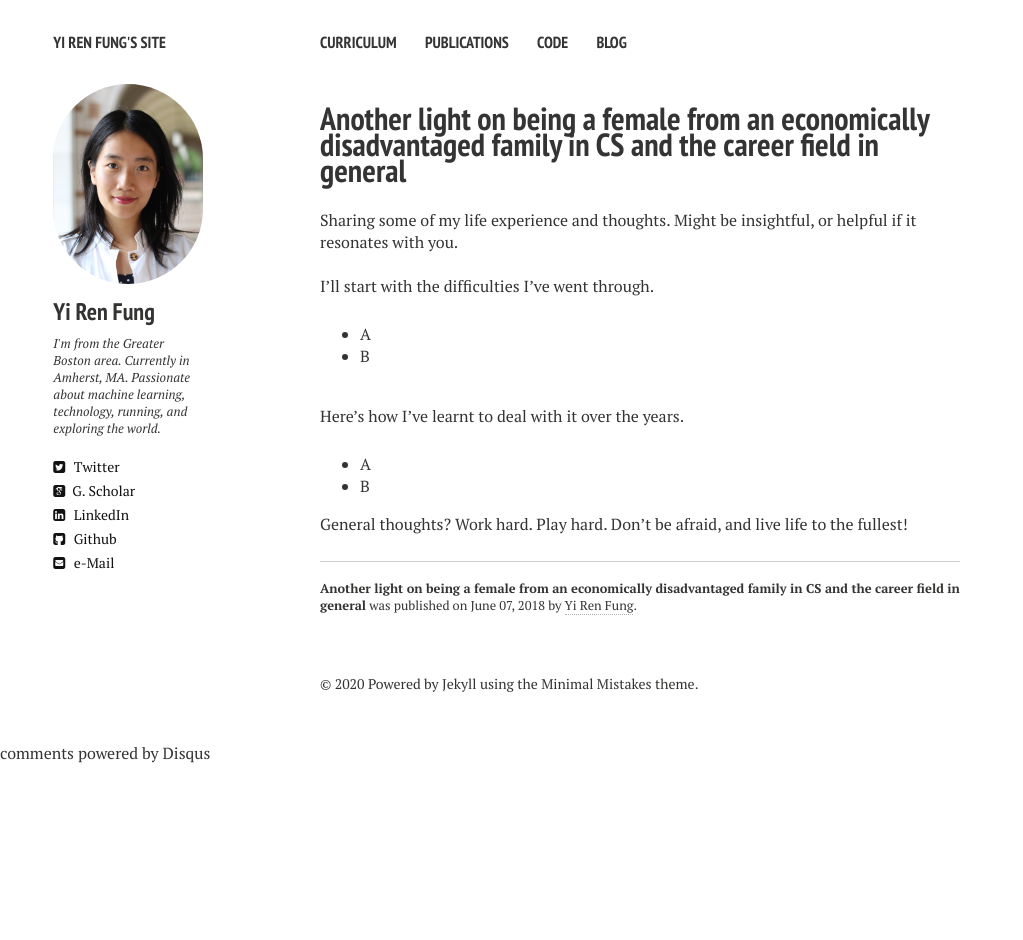
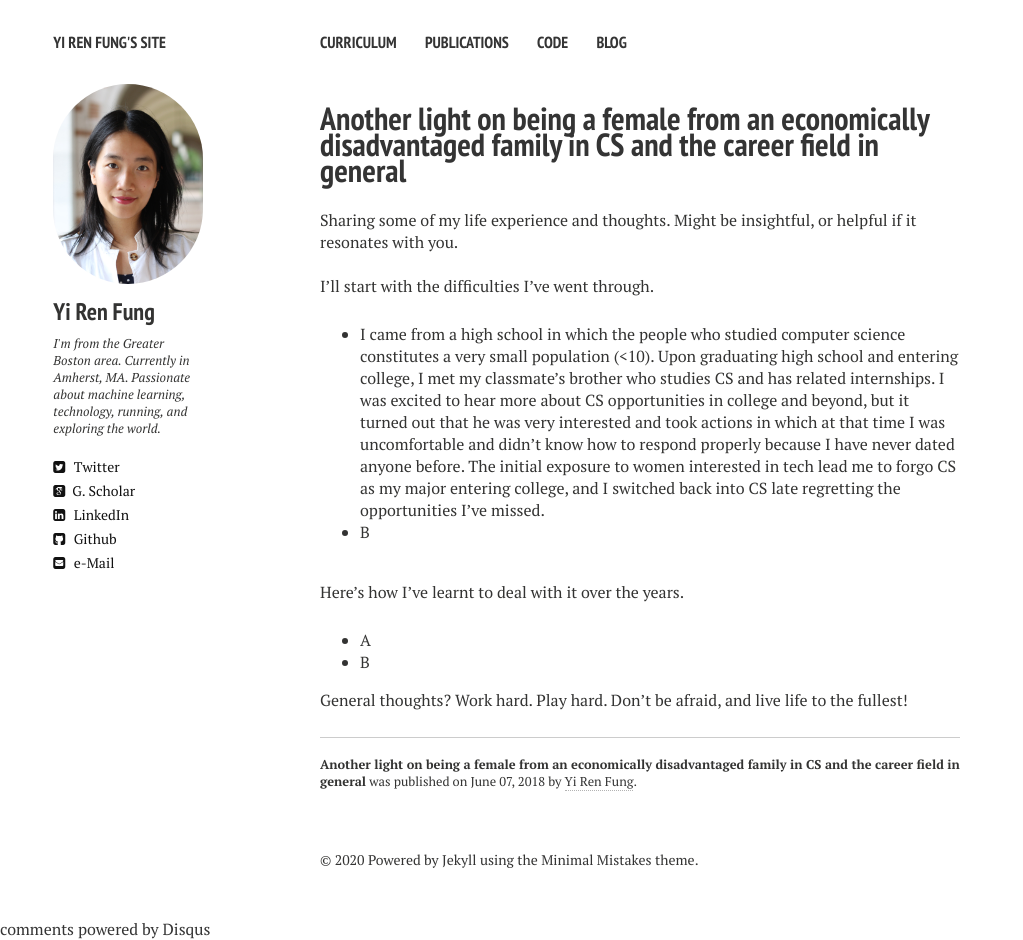
Before and after one commit to yrf1/yrf1.github.io, a Jekyll site: the page built from _posts/2018-06-07-are-gans-the-new-deep.md, in a window 1280 px wide. Shown: the whole page, without its empty margins (0-1023 px from the left). Built offline with Jekyll 4.4.1, drawn with Linux system fonts in a browser that asks for light colours; nearby versions of some CDN libraries; comment, search, counter and statistics services are not loaded; before the commit the page ends 900 px from its top, so only the background shows below that.

Commit message:
modifying blog posts detail a

```diff
--- a/_posts/2018-06-07-are-gans-the-new-deep.md
+++ b/_posts/2018-06-07-are-gans-the-new-deep.md
@@ -10,7 +10,7 @@ Sharing some of my life experience and thoughts. Might be insightful, or helpful
 
 <br>
 I'll start with the difficulties I've went through.
-* A
+* I came from a high school in which the people who studied computer science constitutes a very small population (<10). Upon graduating high school and entering college, I met my classmate's brother who studies CS and has related internships. I was excited to hear more about CS opportunities in college and beyond, but it turned out that he was very interested and took actions in which at that time I was uncomfortable and didn't know how to respond properly because I have never dated anyone before. The initial exposure to women interested in tech lead me to forgo CS as my major entering college, and I switched back into CS late regretting the opportunities I've missed.
 * B
 <br />
 
```
